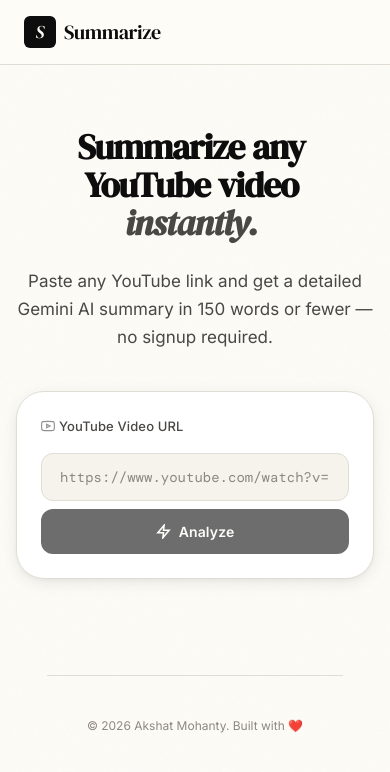
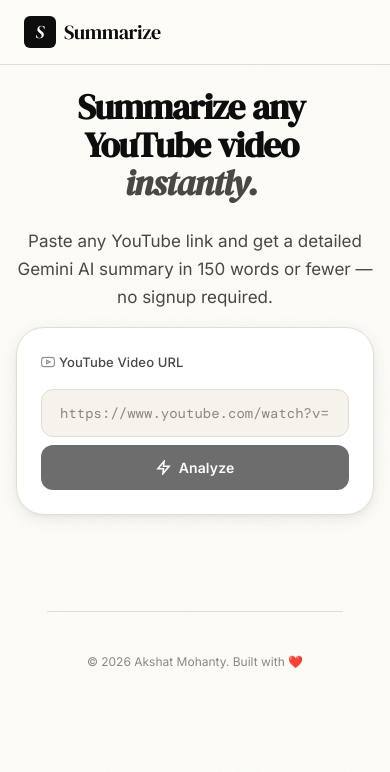
Before and after one commit to Akshat-mohanty/video-summary, a React (Vite) app: page / in a window 390 px wide. Shown: the top 772 px of the page. Built offline with nearby package versions, Linux system fonts and the light colour scheme.

Commit message:
Move main headline text up

```diff
--- a/src/index.css
+++ b/src/index.css
@@ -167,7 +167,7 @@ body {
 .hero {
   width: 100%;
   max-width: 860px;
-  padding: var(--space-3xl) var(--space-xl) var(--space-2xl);
+  padding: var(--space-xl) var(--space-xl) var(--space-lg);
   text-align: center;
   display: flex;
   flex-direction: column;
@@ -827,7 +827,7 @@ body {
     padding: var(--space-md) var(--space-lg);
   }
   .hero {
-    padding: var(--space-2xl) var(--space-md) var(--space-xl);
+    padding: var(--space-lg) var(--space-md) var(--space-md);
   }
   .analyzer-section,
   .summary-section {
```
